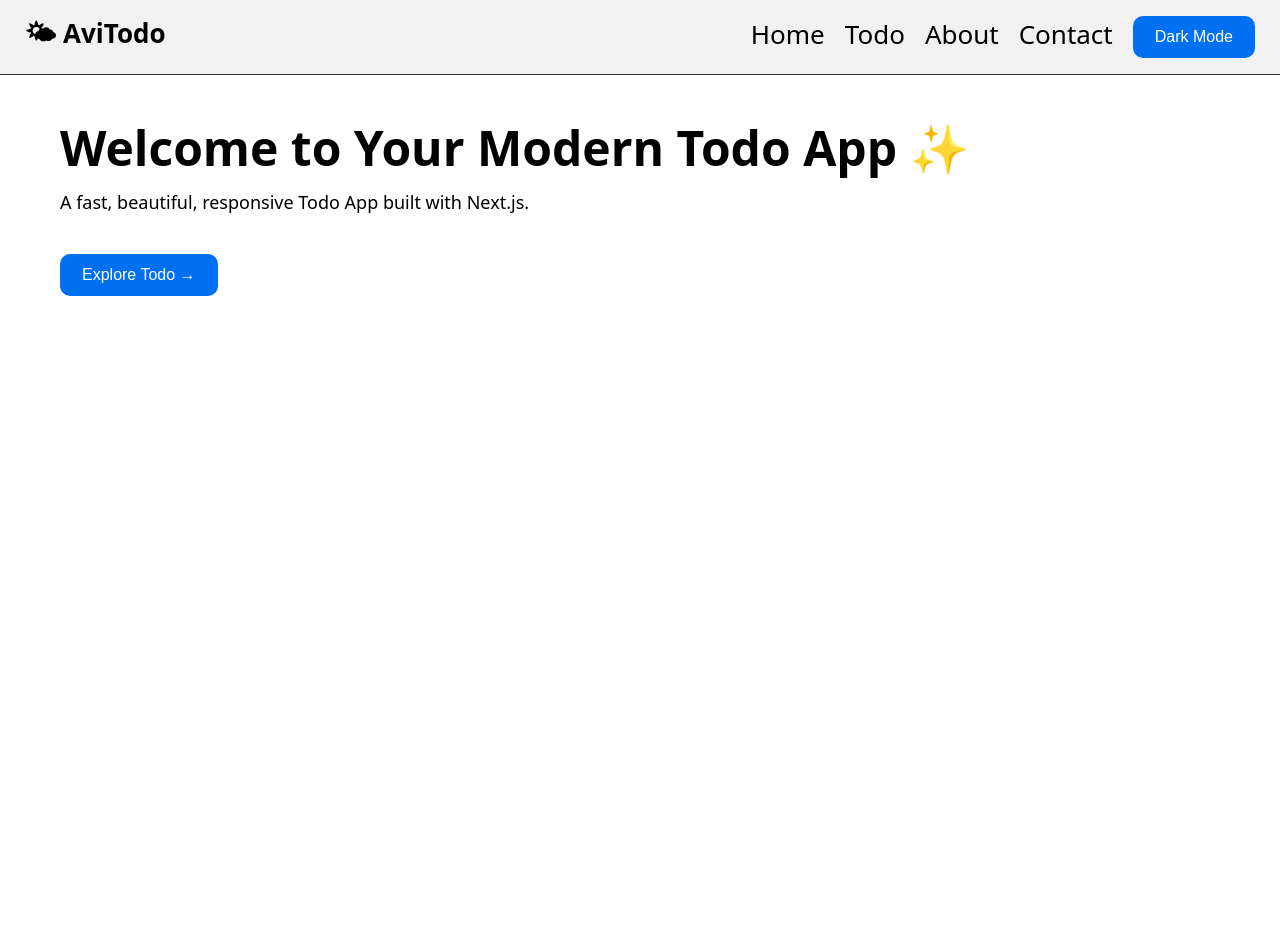
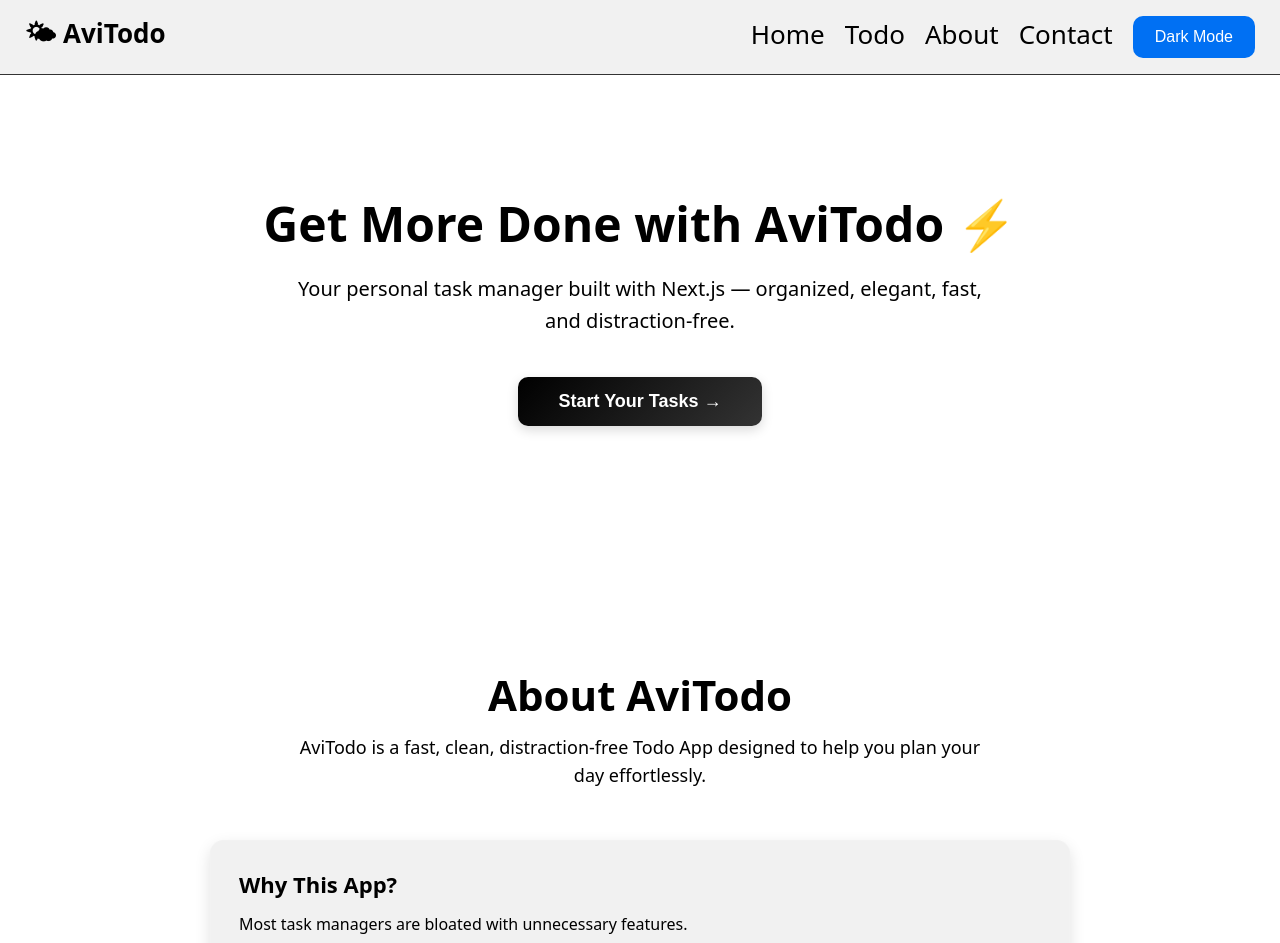
Before and after one commit to Avinash415/Todo-app, a Next.js app: page / in a window 1280 px wide. Shown: the top 943 px of the page. Before the commit the page ends 800 px from the top, so only its background shows below. Built offline with nearby package versions, Linux system fonts and the light colour scheme.

Commit message:
Add: Improved the overall UI of HeroSection Todo.jsx

```diff
--- a/components/AboutSection.jsx
+++ b/components/AboutSection.jsx
@@ -4,51 +4,71 @@ import { motion } from "framer-motion";
 
 export default function AboutSection() {
   return (
-    <section className="container" style={styles.wrapper}>
+    <section style={styles.wrapper}>
       <motion.h1
         initial={{ opacity: 0, y: -15 }}
         animate={{ opacity: 1, y: 0 }}
         transition={{ duration: 0.4 }}
         style={styles.title}
       >
-        About Us
+        About AviTodo
       </motion.h1>
 
       <motion.p
         initial={{ opacity: 0 }}
         animate={{ opacity: 1 }}
-        transition={{ delay: 0.3 }}
+        transition={{ delay: 0.2 }}
         style={styles.subtitle}
       >
-        We are passionate about building modern, fast and user-friendly web applications.
+        AviTodo is a fast, clean, distraction-free Todo App designed to help you
+        plan your day effortlessly.
       </motion.p>
 
+      {/* CARD 1 */}
       <motion.div
         initial={{ opacity: 0, y: 20 }}
         animate={{ opacity: 1, y: 0 }}
-        transition={{ delay: 0.4 }}
+        transition={{ delay: 0.3 }}
         style={styles.card}
       >
-        <h2 style={styles.sectionTitle}>Our Mission</h2>
+        <h2 style={styles.sectionTitle}>Why This App?</h2>
         <p style={styles.text}>
-          To create simple, elegant, and efficient tools that make everyday tasks easier.
-          This Todo App is designed to be lightweight, responsive, and enjoyable to use.
+          Most task managers are bloated with unnecessary features.
+          <br />AviTodo keeps things simple — add tasks, manage them, and stay
+          productive with a clean interface and smooth experience.
         </p>
       </motion.div>
 
+      {/* CARD 2 */}
+      <motion.div
+        initial={{ opacity: 0, y: 20 }}
+        animate={{ opacity: 1, y: 0 }}
+        transition={{ delay: 0.45 }}
+        style={styles.card}
+      >
+        <h2 style={styles.sectionTitle}>Features</h2>
+        <ul style={styles.list}>
+          <li>✔ Add, Edit & Delete tasks instantly</li>
+          <li>✔ Local storage data saving</li>
+          <li>✔ Fully responsive modern UI</li>
+          <li>✔ Smooth animations with Framer Motion</li>
+          <li>✔ Dark & Light theme support</li>
+        </ul>
+      </motion.div>
+
+      {/* CARD 3 */}
       <motion.div
         initial={{ opacity: 0, y: 20 }}
         animate={{ opacity: 1, y: 0 }}
         transition={{ delay: 0.6 }}
         style={styles.card}
       >
-        <h2 style={styles.sectionTitle}>Technology Stack</h2>
+        <h2 style={styles.sectionTitle}>Tech Behind AviTodo</h2>
         <ul style={styles.list}>
-          <li>⚡ Next.js 13</li>
-          <li>🎨 Custom Responsive CSS</li>
-          <li>🎥 Framer Motion Animations</li>
-          <li>🌗 Dark/Light Mode Support</li>
-          <li>📱 100% Mobile Responsive</li>
+          <li>⚡ Built with Next.js 13</li>
+          <li>🎨 Designed using custom responsive CSS</li>
+          <li>🎬 Animations powered by Framer Motion</li>
+          <li>🌓 Theme switching using LocalStorage</li>
         </ul>
       </motion.div>
     </section>
@@ -56,37 +76,55 @@ export default function AboutSection() {
 }
 
 const styles = {
-  wrapper: { marginTop: 30 },
+  wrapper: {
+    maxWidth: "900px",
+    margin: "0 auto",
+    padding: "0 20px",
+    marginTop: "40px",
+  },
+
   title: {
-    fontSize: 40,
-    fontWeight: "bold",
+    fontSize: "42px",
+    fontWeight: "800",
     textAlign: "center",
-    marginBottom: 10,
+    marginBottom: "10px",
   },
+
   subtitle: {
+    fontSize: "18px",
     textAlign: "center",
-    marginBottom: 30,
-    fontSize: 18,
+    marginBottom: "50px",
+    color: "var(--textSecondary)",
+    maxWidth: "700px",
+    marginInline: "auto",
+    lineHeight: "1.6",
+  },
+
+  card: {
+    background: "var(--card)",
+    padding: "28px",
+    borderRadius: "14px",
+    marginBottom: "35px",
+    boxShadow: "0 6px 16px rgba(0,0,0,0.12)",
+    border: "1px solid rgba(255,255,255,0.05)",
+  },
+
+  sectionTitle: {
+    fontSize: "22px",
+    marginBottom: "12px",
+    fontWeight: "600",
+  },
+
+  text: {
+    lineHeight: "1.7",
+    fontSize: "16px",
     color: "var(--text)",
   },
-  card: {
-    background: "var(--card)",
-    padding: 25,
-    borderRadius: 12,
-    marginBottom: 25,
-    boxShadow: "0 4px 10px rgba(0,0,0,0.1)",
-  },
-  sectionTitle: {
-    fontSize: 22,
-    marginBottom: 10,
-  },
-  text: {
-    lineHeight: "1.6",
-    fontSize: 16,
-  },
+
   list: {
-    paddingLeft: 20,
-    lineHeight: "1.8",
-    fontSize: 16,
+    paddingLeft: "20px",
+    lineHeight: "1.9",
+    fontSize: "16px",
+    color: "var(--text)",
   },
 };
--- a/components/HeroSection.jsx
+++ b/components/HeroSection.jsx
@@ -1,51 +1,124 @@
 "use client";
 
 import { motion } from "framer-motion";
+import Footer from "./Footer";
+import AboutSection from "./AboutSection";
+import ContactSection from "./ContactSection";
 
 export default function HeroSection() {
   return (
-    <section className="container">
+    <div style={styles.pageWrapper}>
+      {/* HERO SECTION */}
+      <section style={styles.hero}>
         <motion.h1
           initial={{ opacity: 0, y: -20 }}
           animate={{ opacity: 1, y: 0 }}
           transition={{ duration: 0.6 }}
           style={styles.title}
         >
-        Welcome to Your Modern Todo App ✨
+          Get More Done with AviTodo ⚡
         </motion.h1>
 
         <motion.p
           initial={{ opacity: 0 }}
           animate={{ opacity: 1 }}
-        transition={{ delay: 0.3 }}
+          transition={{ delay: 0.2 }}
           style={styles.subtext}
         >
-        A fast, beautiful, responsive Todo App built with Next.js.
+          Your personal task manager built with Next.js — organized, elegant,
+          fast, and distraction-free.
         </motion.p>
 
         <motion.button
-        className="btn"
           whileHover={{ scale: 1.05 }}
           whileTap={{ scale: 0.95 }}
           style={styles.btn}
           onClick={() => (window.location.href = "/todo")}
         >
-        Explore Todo →
+          Start Your Tasks →
         </motion.button>
       </section>
+
+      {/* SECTION SPACERS */}
+      <div style={styles.sectionGap} />
+
+      <AboutSection />
+
+      <div style={styles.sectionGap} />
+
+      <ContactSection />
+
+      <Footer />
+    </div>
   );
 }
 
 const styles = {
+  pageWrapper: {
+    width: "100%",
+    minHeight: "100vh",
+    display: "flex",
+    flexDirection: "column",
+  },
+
+  hero: {
+    flex: 1,
+    padding: "100px 20px 80px",
+    display: "flex",
+    flexDirection: "column",
+    justifyContent: "center",
+    alignItems: "center",
+    textAlign: "center",
+  },
+
+  /* Added a clean modern gap between sections */
+  sectionGap: {
+    height: "120px", // You can increase to 150px if you want more gap
+  },
+
   title: {
-    fontSize: 48,
-    fontWeight: "bold",
-    marginBottom: 10,
+    fontSize: "48px",
+    fontWeight: "800",
+    marginBottom: "20px",
+    lineHeight: "1.2",
+  },
+
+  subtext: {
+    fontSize: "20px",
+    maxWidth: "700px",
+    marginBottom: "40px",
+    color: "var(--textSecondary)",
+    lineHeight: "1.6",
+  },
+
+  btn: {
+    padding: "14px 40px",
+    fontSize: "18px",
+    background: "linear-gradient(135deg, #000 0%, #333 100%)",
+    color: "#fff",
+    border: "none",
+    borderRadius: "10px",
+    cursor: "pointer",
+    fontWeight: "600",
+    transition: "0.3s ease",
+    boxShadow: "0 4px 12px rgba(0,0,0,0.15)",
+  },
+};
+
+/* Responsive styling */
+styles["@media (max-width: 768px)"] = {
+  title: {
+    fontSize: "34px",
   },
   subtext: {
-    fontSize: 18,
-    color: "var(--text)",
-    marginBottom: 20,
+    fontSize: "16px",
+    maxWidth: "90%",
   },
-  btn: { marginTop: 20 },
+  btn: {
+    fontSize: "16px",
+    padding: "12px 32px",
+  },
+  sectionGap: {
+    height: "80px",
+  },
 };
--- a/components/Navbar.css
+++ b/components/Navbar.css
@@ -30,7 +30,7 @@
 /* Mobile */
 .menuBtn {
   display: none;
-  font-size: 26px;
+  font-size: 22px;
   background: transparent;
   border: none;
   cursor: pointer;
```
Also changed, not shown: components/Todo.jsx (+122 -15 lines). Lines whose indentation alone changed are shown as unchanged.
